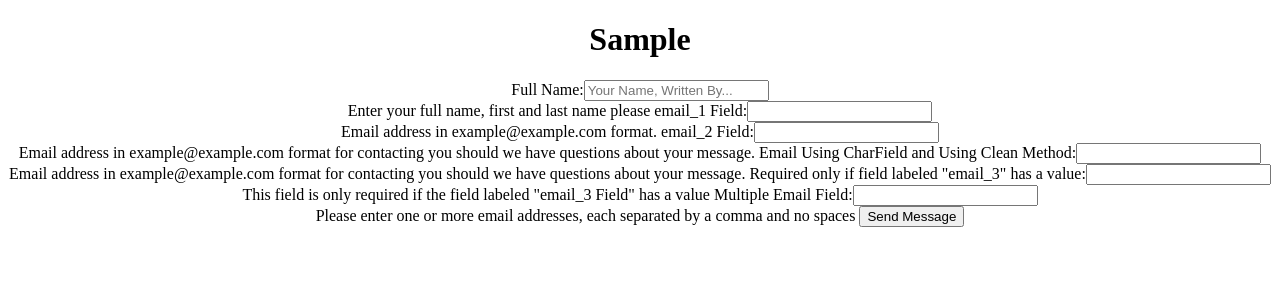
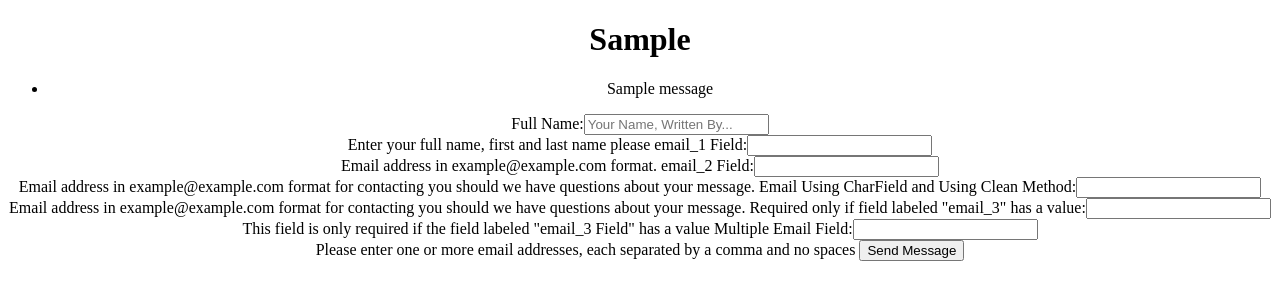
Before and after one commit to lucabezerra/packt-review-django, a Django app: template becoming_a_django_entdev/becoming_a_django_entdev/becoming_a_django_entdev/chapter_5/templates/chapter_5/form-class.html in a window 1280 px wide. Shown: the top 300 px of the page. Run offline with Django 3.2, Linux system fonts and the light colour scheme; tables that the repository leaves empty hold one stand-in row (values such as "Sample post"); the template is opened without the code that fills it: values that come from a table or form of the project are taken from there, most other values are stand-ins (such as "Sample title", 1, 10 or a date in 2020); one stand-in notice (Sample message) is shown.

Commit message:
Changes to chapter 5.

```diff
--- a/becoming_a_django_entdev/becoming_a_django_entdev/becoming_a_django_entdev/chapter_5/templates/chapter_5/form-class.html
+++ b/becoming_a_django_entdev/becoming_a_django_entdev/becoming_a_django_entdev/chapter_5/templates/chapter_5/form-class.html
@@ -15,6 +15,16 @@
     {% endif %}
     <form method="post">
         {% csrf_token %}
+        {% if messages %}
+            <ul class="messages">
+                {% for message in messages %}
+                    <li{% if message.tags %} class="{{ message.tags }}"{% endif %}>
+                        {{ message|safe }}
+                    </li>
+                {% endfor %}
+            </ul>
+        {% endif %}
+
         {{ form }}
         <input type="submit" value="Send Message">
     </form>
```
